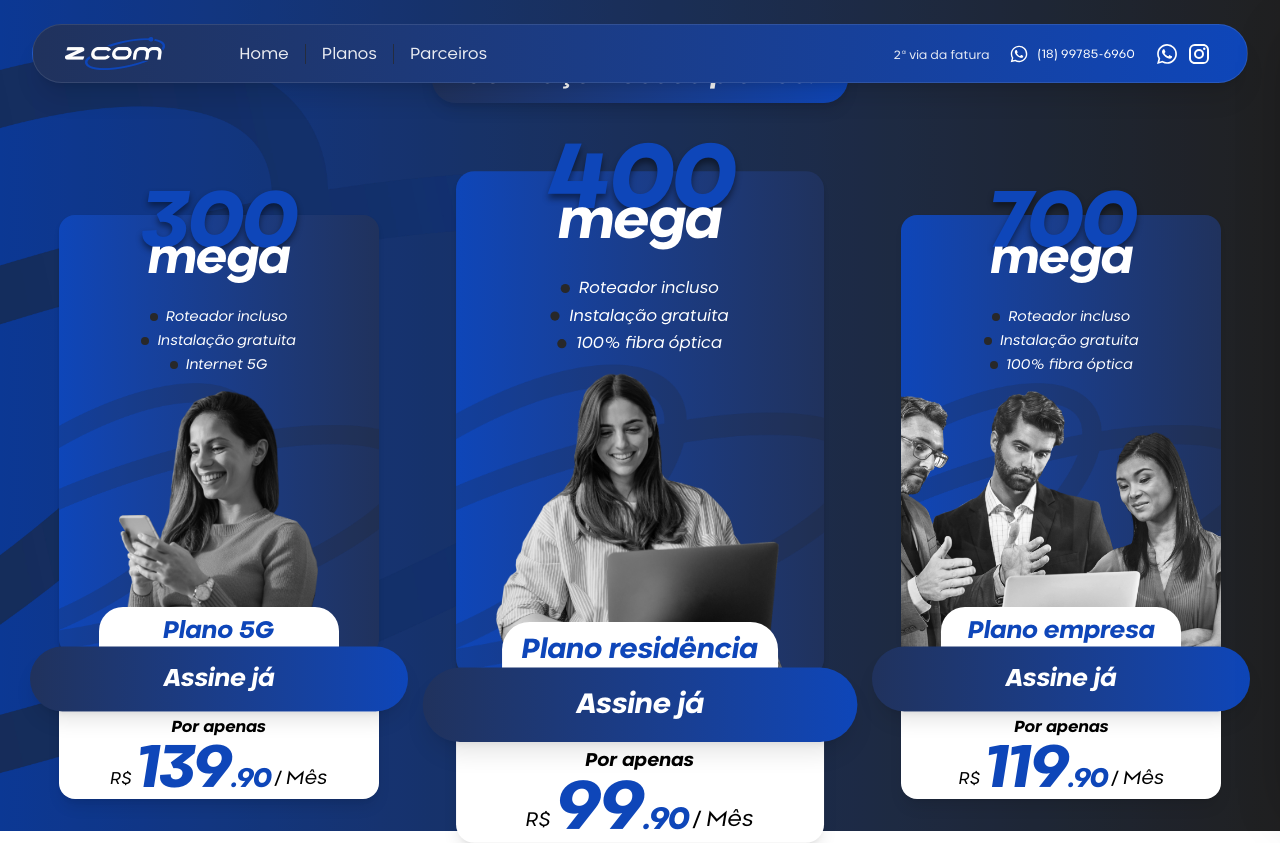
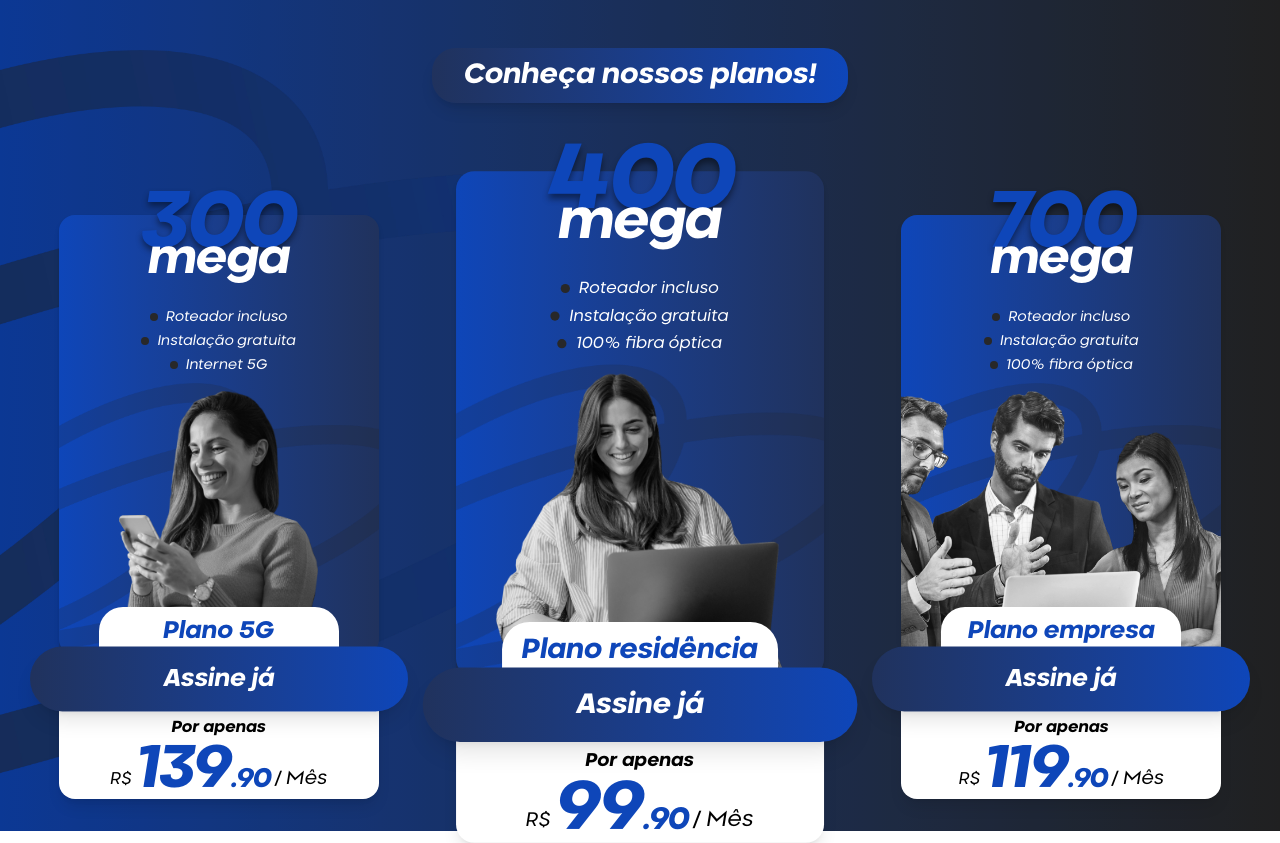
Before and after one commit to caetanojpo/zcom-provider, a Next.js app: page /em-dev-dos-crias in a window 1280 px wide. Built offline with nearby package versions, Linux system fonts and the light colour scheme.

Commit message:
small fixes

```diff
--- a/src/app/em-dev-dos-crias/page.tsx
+++ b/src/app/em-dev-dos-crias/page.tsx
@@ -4,7 +4,7 @@ import PlansPage from '@/components/pages/PlansPage';
 export default function HomeDev() {
   return (
     <>
-      <NavBar />
+      {/*<NavBar />*/}
       <PlansPage />
     </>
   );
--- a/src/components/atoms/text/Typography.tsx
+++ b/src/components/atoms/text/Typography.tsx
@@ -9,7 +9,7 @@ export const typographyVariants = cva('', {
       'heading-md': 'text-2xl font-semibold leading-8 tracking-tight',
       'heading-lg': 'text-3xl font-semibold leading-9 tracking-tight',
       'heading-xl': 'text-4xl font-bold leading-10 tracking-tight',
-      'heading-2xl': 'text-5xl font-boldleading-10 leading-tight tracking-tight',
+      'heading-2xl': 'text-5xl font-bold leading-10 leading-tight tracking-tight',
       'heading-3xl': 'text-6xl font-bold leading-tight tracking-tight',
       'heading-4xl': 'text-7xl font-bold leading-tight tracking-tight',
       'heading-5xl': 'text-8xl font-bold leading-tight tracking-tight',
--- a/src/data/copywriting/navbar.data.ts
+++ b/src/data/copywriting/navbar.data.ts
@@ -1,4 +1,5 @@
 import WhatsAppIcon from '../../../public/icons/whatsapp.svg';
+import { COMERCIAL_WHATSAPP } from '@/data/links.data';
 
 export const NAVBAR_COPYWRITING = {
   logoAlt: 'Logo da empresa ZCOM',
@@ -21,10 +22,10 @@ export const NAVBAR_COPYWRITING = {
     target: '_blank',
     text: '(18) 99785-6960',
     icon: WhatsAppIcon,
-    link: 'https://wa.me/5518996660018',
+    link: COMERCIAL_WHATSAPP,
   },
   invoice: {
     text: '2ª via da fatura',
-    link: 'https://wa.me/5518996660018',
+    link: COMERCIAL_WHATSAPP,
   },
 };
--- a/src/data/links.data.ts
+++ b/src/data/links.data.ts
@@ -9,9 +9,11 @@ type LinksData = {
   icon?: SVGIcon;
 };
 
+export const COMERCIAL_WHATSAPP: string = 'https://wa.me/5518996660018';
+
 export const socialMediaLinks: LinksData[] = [
   {
-    link: 'https://wa.me/5518996660018',
+    link: COMERCIAL_WHATSAPP,
     icon: WhatsAppIcon,
     title: 'WhatsApp ZCOM',
     target: '_blank',
@@ -23,5 +25,3 @@ export const socialMediaLinks: LinksData[] = [
     target: '_blank',
   },
 ];
-
-export const COMERCIAL_WHATSAPP: string = 'https://wa.me/5518996660018';
```
Also changed, not shown: 1 other file (tests, documents, lock files or other folders).
